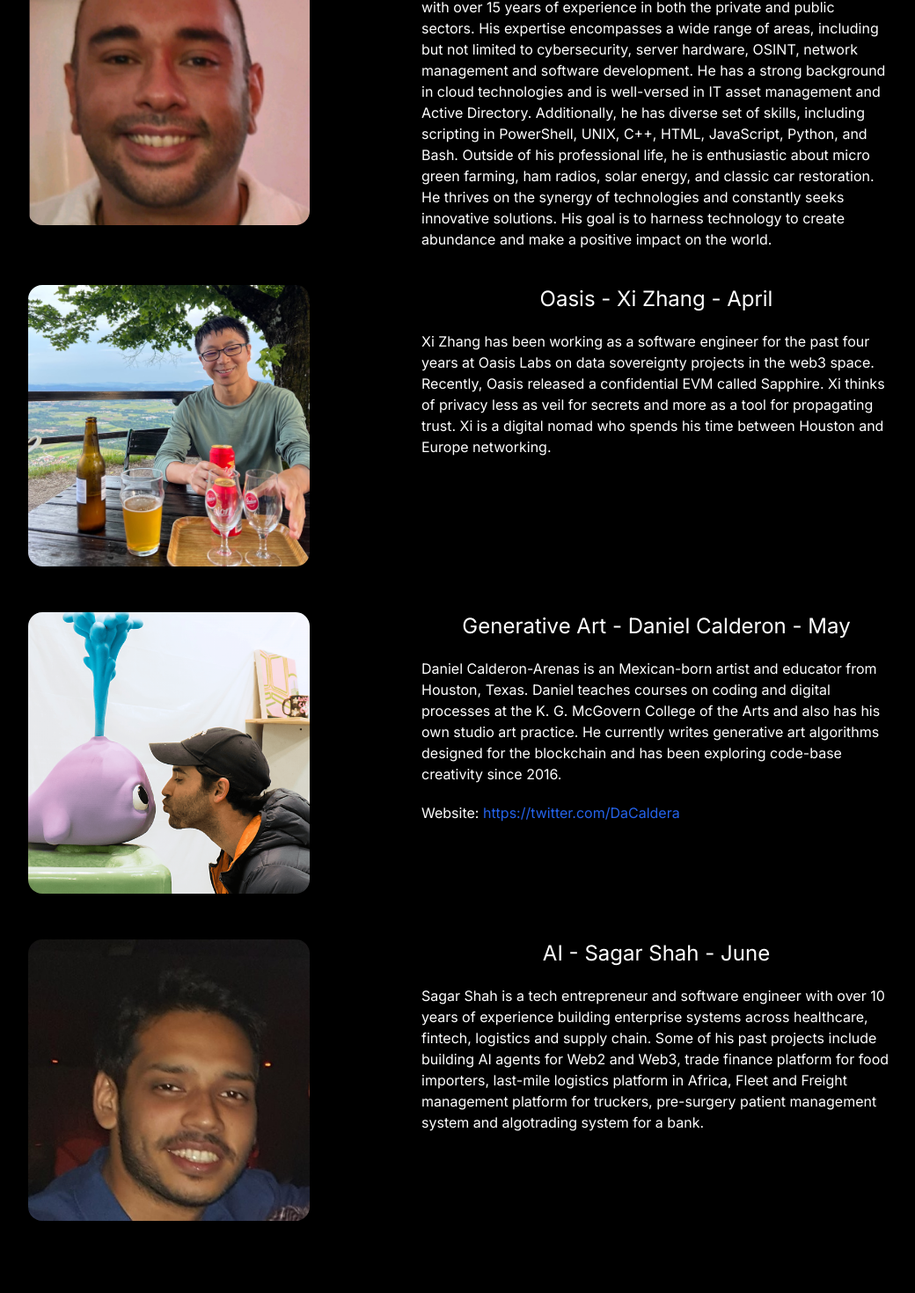
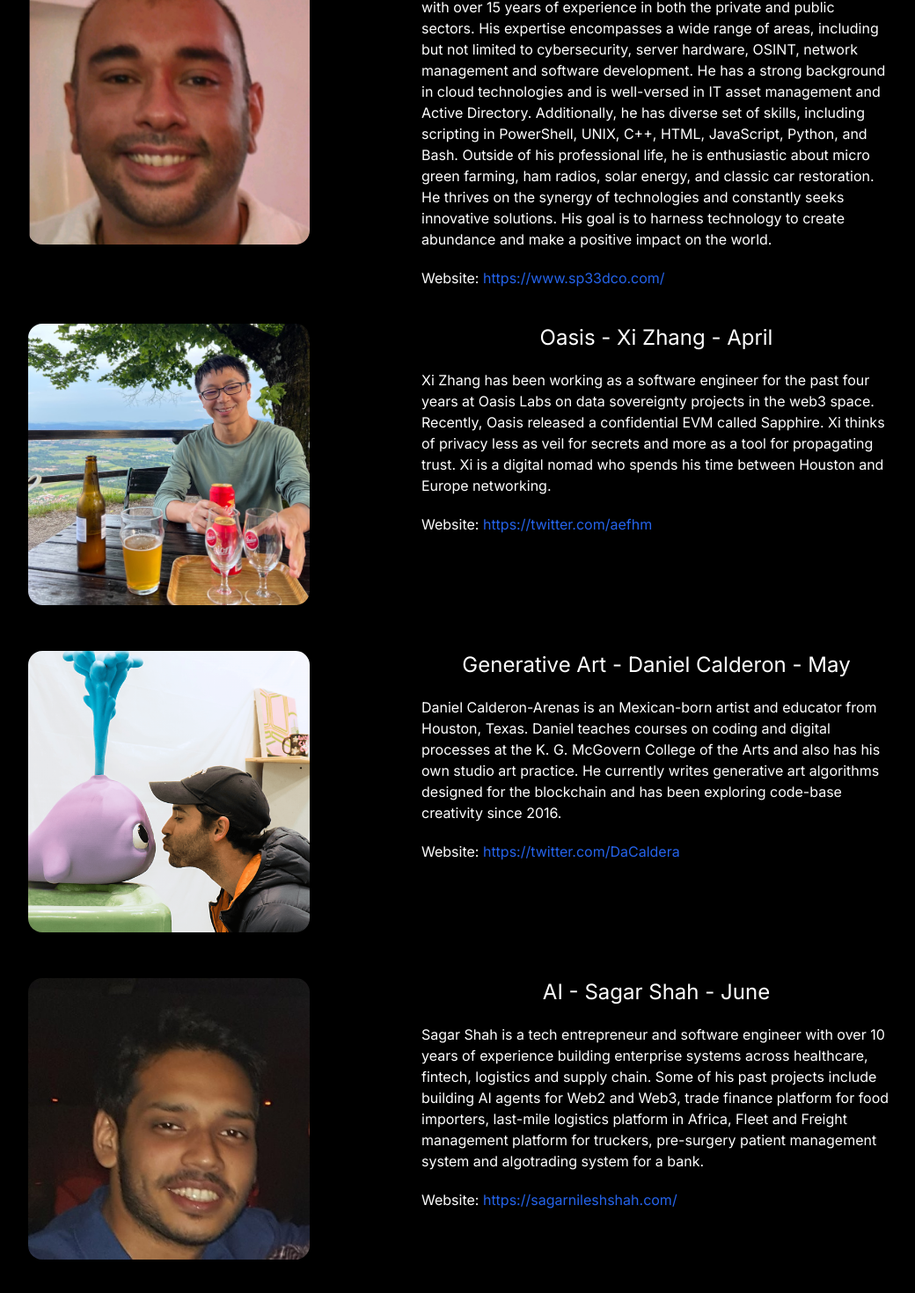
Before and after one commit to h-town-dao/h-town-dao-website, a Next.js app: page /schedule in a window 1280 px wide. Shown: the part 756-2226 px from the top of the page at 88% size, without its empty margins (171-1211 px from the left). Built offline with nearby package versions, Linux system fonts and the light colour scheme.

Commit message:
added speaker websites

```diff
--- a/src/app/schedule/page.tsx
+++ b/src/app/schedule/page.tsx
@@ -73,10 +73,10 @@ const Schedule = () => {
           <div className="flex text-3xl pt-10 justify-center">2024 Schedule</div>
           <div className="pt-5 pb-5">
             <BioSection title={info.schedule[2024_02].title} imageUrl={info.schedule[2024_02].image} description={info.schedule[2024_02].description} website={info.schedule[2024_02].website} />
-            <BioSection title={info.schedule[2024_03].title} imageUrl={info.schedule[2024_03].image} description={info.schedule[2024_03].description} />
-            <BioSection title={info.schedule[2024_04].title} imageUrl={info.schedule[2024_04].image} description={info.schedule[2024_04].description} />
+            <BioSection title={info.schedule[2024_03].title} imageUrl={info.schedule[2024_03].image} description={info.schedule[2024_03].description} website={info.schedule[2024_03].website} />
+            <BioSection title={info.schedule[2024_04].title} imageUrl={info.schedule[2024_04].image} description={info.schedule[2024_04].description} website={info.schedule[2024_04].website} />
             <BioSection title={info.schedule[2024_05].title} imageUrl={info.schedule[2024_05].image} description={info.schedule[2024_05].description} website={info.schedule[2024_05].website} />
-            <BioSection title={info.schedule[2024_06].title} imageUrl={info.schedule[2024_06].image} description={info.schedule[2024_06].description} />
+            <BioSection title={info.schedule[2024_06].title} imageUrl={info.schedule[2024_06].image} description={info.schedule[2024_06].description} website={info.schedule[2024_06].website} />
           </div>
         </>
       )}
--- a/src/data/data.ts
+++ b/src/data/data.ts
@@ -27,12 +27,14 @@ const info = {
       description:
         'George Pate is a highly motivated IT and cybersecurity professional with over 15 years of experience in both the private and public sectors. His expertise encompasses a wide range of areas, including but not limited to cybersecurity, server hardware, OSINT, network management and software development. He has a strong background in cloud technologies and is well-versed in IT asset management and Active Directory. Additionally, he has diverse set of skills, including scripting in PowerShell, UNIX, C++, HTML, JavaScript, Python, and Bash. Outside of his professional life, he is enthusiastic about micro green farming, ham radios, solar energy, and classic car restoration. He thrives on the synergy of technologies and constantly seeks innovative solutions. His goal is to harness technology to create abundance and make a positive impact on the world.',
       image: '/images/pate.jpg',
+      website: 'https://www.sp33dco.com/',
     },
     2024_04: {
       title: 'Oasis - Xi Zhang - April',
       description:
         'Xi Zhang has been working as a software engineer for the past four years at Oasis Labs on data sovereignty projects in the web3 space. Recently, Oasis released a confidential EVM called Sapphire. Xi thinks of privacy less as veil for secrets and more as a tool for propagating trust. Xi is a digital nomad who spends his time between Houston and Europe networking.',
       image: '/images/xi.jpg',
+      website: 'https://twitter.com/aefhm',
     },
     2024_05: {
       title: 'Generative Art - Daniel Calderon - May',
@@ -46,6 +48,7 @@ const info = {
       description:
         'Sagar Shah is a tech entrepreneur and software engineer with over 10 years of experience building enterprise systems across healthcare, fintech, logistics and supply chain. Some of his past projects include building AI agents for Web2 and Web3, trade finance platform for food importers, last-mile logistics platform in Africa, Fleet and Freight management platform for truckers, pre-surgery patient management system and algotrading system for a bank.',
       image: '/images/sagar.jpg',
+      website: 'https://sagarnileshshah.com/',
     },
   },
   team: {
```
